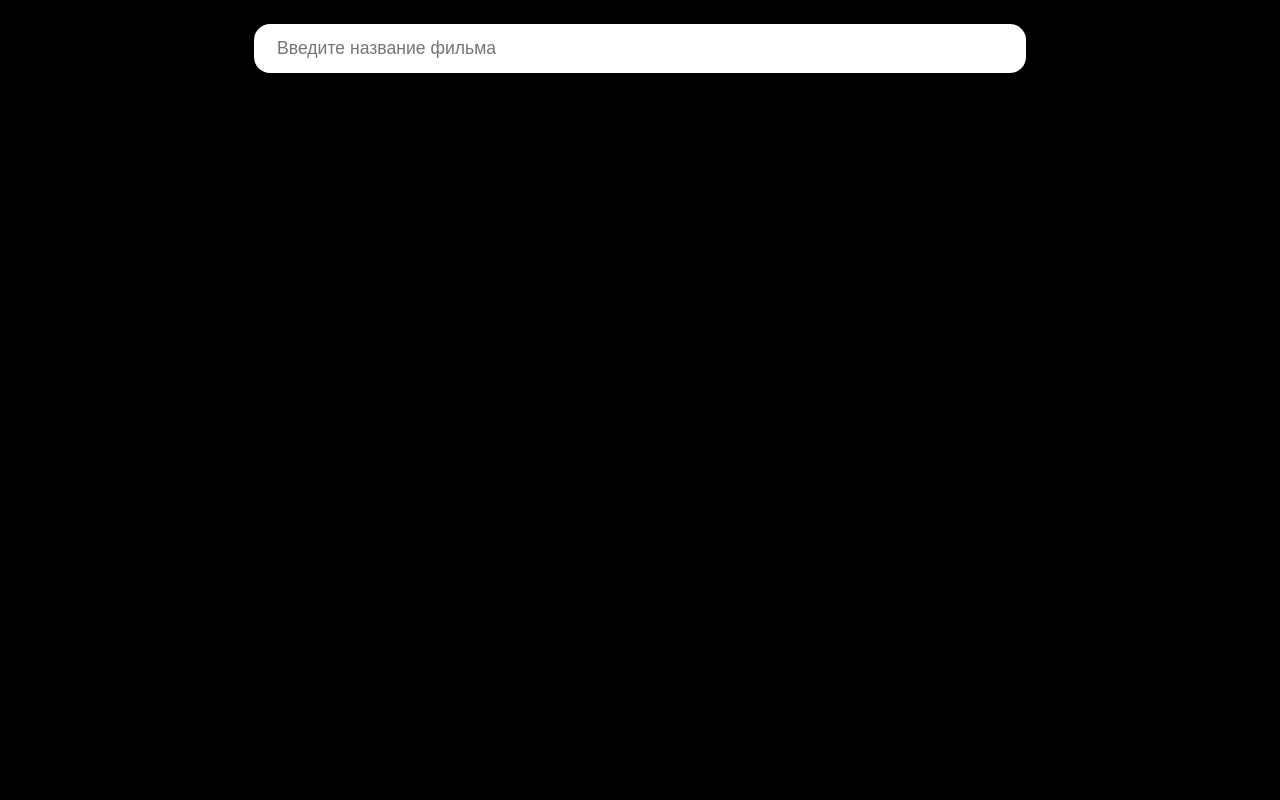
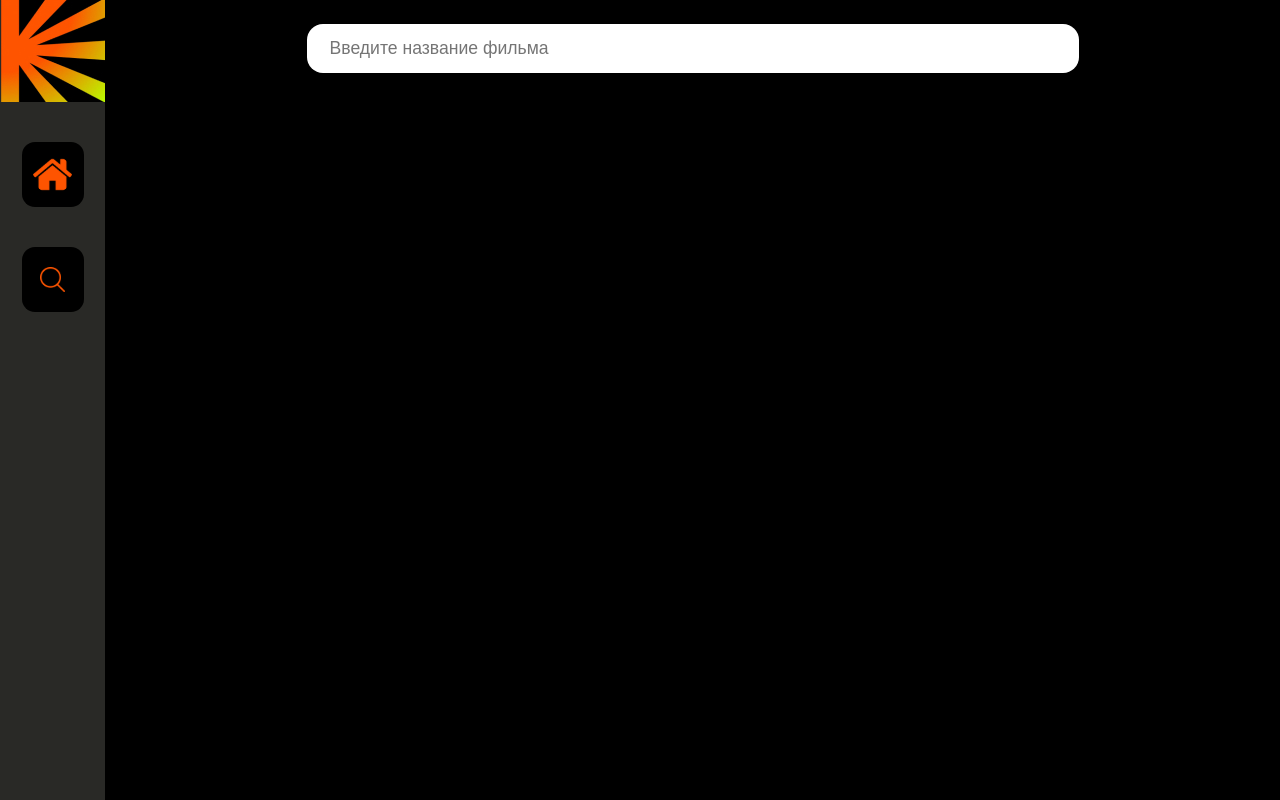
Before and after one commit to Hem1x/movie-hub, a React (Create React App) app: page / in a window 1280 px wide. Built offline with nearby package versions, Linux system fonts and the light colour scheme.

Commit message:
made fixed nav menu

```diff
--- a/src/App.tsx
+++ b/src/App.tsx
@@ -1,12 +1,18 @@
 import React from 'react';
 import SideBar from './components/SideBar/SideBar';
-import Search from './components/Search/Search';
+import Home from './pages/Home';
 
 const App = () => {
   return (
-    <div>
-      <Search />
-    </div>
+    <>
+      <div
+        style={{
+          display: 'flex',
+        }}>
+        <SideBar />
+        <Home />
+      </div>
+    </>
   );
 };
 
--- a/src/components/SideBar/SideBar.module.scss
+++ b/src/components/SideBar/SideBar.module.scss
@@ -1,16 +1,14 @@
-.sideBar {
-  position: fixed;
-  width: 103px;
+.nav {
+  width: 105px;
   height: 100vh;
   background-color: #292926;
 
-  .nav {
   display: flex;
   flex-direction: column;
   align-items: center;
   gap: 2.5rem;
 
-    img {
+  .navItem {
     transition: all 0.1s ease-in-out;
 
     &:hover {
@@ -19,4 +17,3 @@
     }
   }
 }
-}
--- a/src/components/SideBar/SideBar.tsx
+++ b/src/components/SideBar/SideBar.tsx
@@ -3,12 +3,10 @@ import styles from './SideBar.module.scss';
 import { home, logo, search } from '../../assets';
 
 const SideBar: React.FC = () => (
-  <div className={styles.sideBar}>
-    <nav className={styles.nav}>
-      <img className={styles.logo} src={logo} alt="logo" />
-      <img className={styles.navItem} src={home} alt="home" />
-      <img className={styles.navItem} src={search} alt="search" />
-    </nav>
+  <div className={styles.nav}>
+    <img className={styles.logo} src={logo} alt="logo" />
+    <img className={styles.navItem} src={home} alt="home" />
+    <img className={styles.navItem} src={search} alt="search" />
   </div>
 );
 
--- a/src/pages/Home.tsx
+++ b/src/pages/Home.tsx
@@ -1,7 +1,12 @@
 import React from 'react';
+import Search from '../components/Search/Search';
 
 const Home = () => {
-  return <div>Home</div>;
+  return (
+    <div style={{ height: '100vh', flex: 1, overflow: 'auto' }}>
+      <Search />
+    </div>
+  );
 };
 
 export default Home;
```
Lines whose indentation alone changed are shown as unchanged.
